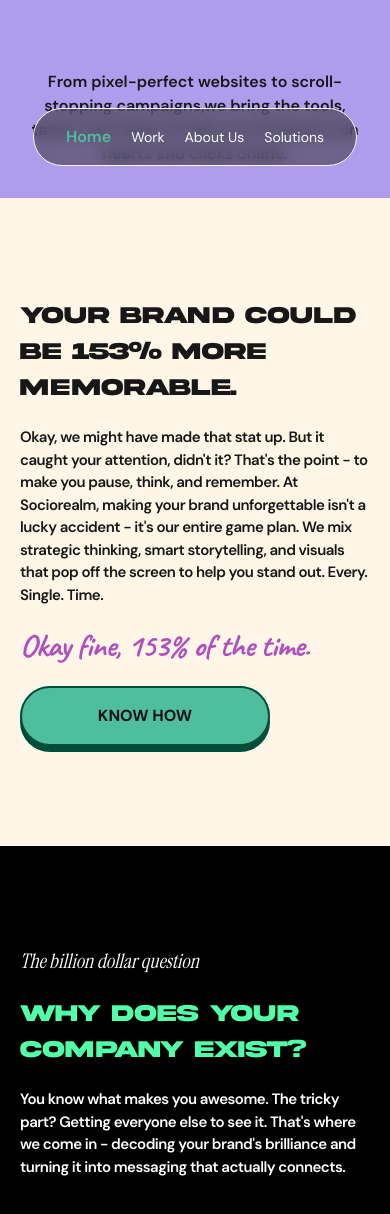
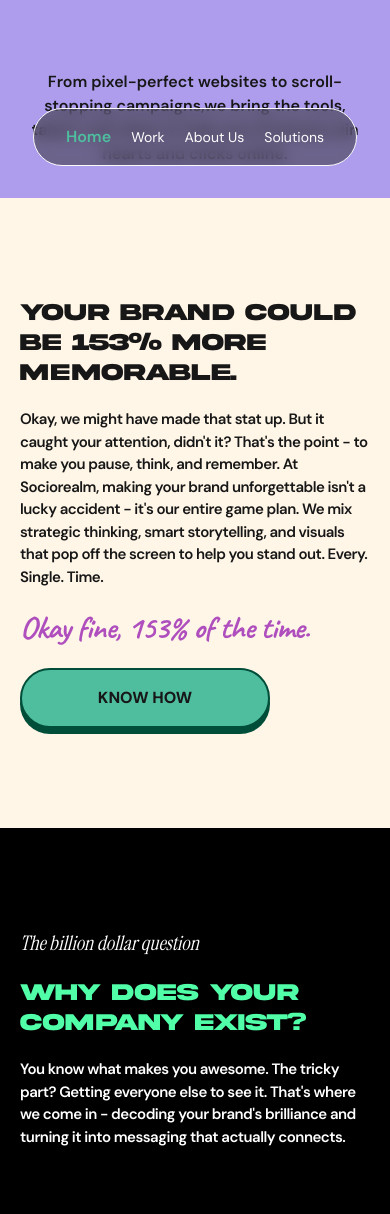
Before and after one commit to andrew-0210/sociorealm_website, a Next.js app: page / in a window 390 px wide. Shown: the part 646-1860 px from the top of the page. Built offline with nearby package versions, Linux system fonts and the light colour scheme.

Commit message:
leadng updates

```diff
--- a/src/components/sections/WhyUs.jsx
+++ b/src/components/sections/WhyUs.jsx
@@ -3,7 +3,7 @@ const WhyUs = () => {
     <section className="h-full px-[1.25rem] py-[6.25rem]">
       <div className="mx-auto flex max-w-[1440px] items-center">
         <div className="flex max-w-[590px] flex-col items-start gap-[1.25rem] md:gap-[2rem]">
-          <h2 className="font-heading text-[1.5rem] leading-[2.25rem] tracking-[-0.5px] uppercase md:text-[3.5rem] md:leading-[58px]">
+          <h2 className="font-heading text-[1.5rem] leading-[1.875rem] tracking-[-0.5px] uppercase md:text-[3.5rem] md:leading-[58px]">
             Your Brand could be 153% more memorable.
           </h2>
           <p className="text-[0.938rem] leading-[1.5] font-semibold tracking-[-0.5px] whitespace-pre-line md:text-[1.125rem]">
--- a/src/components/sections/WhyYourCompany.jsx
+++ b/src/components/sections/WhyYourCompany.jsx
@@ -6,7 +6,7 @@ const WhyYourCompany = () => {
           <span className="font-serif text-[1.25rem] italic md:text-[2rem]">
             The billion dollar question
           </span>
-          <h2 className="font-heading text-[1.5rem] leading-[2.25rem] tracking-[-0.5px] text-[#52ffa9] uppercase md:text-[3.5rem] md:leading-[58px]">
+          <h2 className="font-heading text-[1.5rem] leading-[1.875rem] tracking-[-0.5px] text-[#52ffa9] uppercase md:text-[3.5rem] md:leading-[58px]">
             Why does your company exist?
           </h2>
           <p className="text-[0.938rem] leading-[1.5] font-semibold tracking-[-0.5px] whitespace-pre-line md:text-[1.125rem]">
```
